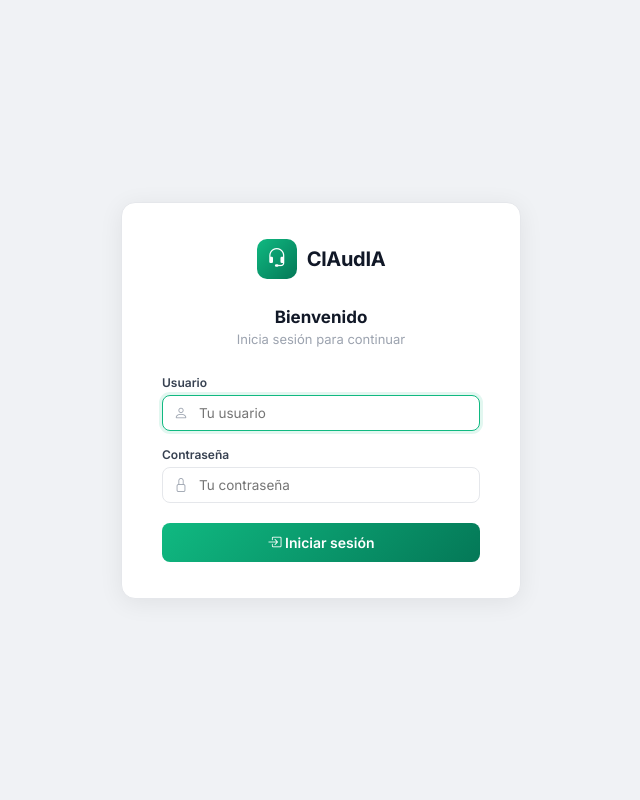
After one commit to VicenteGiaconi/ProyectoEmprendimiento_Grupo3, a Django app: page /accounts/login/ in a window 1280 px wide. The commit adds this page. Shown: the whole page, without its empty margins (319-959 px from the left). Run offline with Django 5.2, Linux system fonts and the light colour scheme.

Commit message:
feat: detalles frontend

```diff
--- a/config/settings.py
+++ b/config/settings.py
@@ -128,6 +128,10 @@ MAX_AUDIO_SIZE_MB = 50
 
 DEEPGRAM_API_KEY = os.environ.get('DEEPGRAM_API_KEY', '')
 
+LOGIN_URL = '/accounts/login/'
+LOGIN_REDIRECT_URL = '/'
+LOGOUT_REDIRECT_URL = '/accounts/login/'
+
 LOGGING = {
     'version': 1,
     'disable_existing_loggers': False,
--- a/config/urls.py
+++ b/config/urls.py
@@ -5,6 +5,7 @@ from django.urls import path, include
 
 urlpatterns = [
     path('admin/', admin.site.urls),
+    path('accounts/', include('django.contrib.auth.urls')),
     path('api/audio/', include('audio_upload.urls')),
-    path('', include('dashboard.urls')),  # Añadida la ruta al dashboard
+    path('', include('dashboard.urls')),
 ] + static(settings.MEDIA_URL, document_root=settings.MEDIA_ROOT)
--- a/dashboard/templates/dashboard.html
+++ b/dashboard/templates/dashboard.html
@@ -319,7 +319,7 @@
                 </div>
                 <div class="col-md-6">
                     <label style="font-size:12px;font-weight:600;color:#374151;
-                                  display:block;margin-bottom:5px;">Criterio para Gemini</label>
+                                  display:block;margin-bottom:5px;">Criterio de evaluación</label>
                     <input type="text" name="new_desc" required
                            placeholder="Ej: El agente solicitó el número de documento..."
                            style="width:100%;border:1px solid #e5e7eb;border-radius:7px;
--- a/dashboard/templates/detail.html
+++ b/dashboard/templates/detail.html
@@ -103,13 +103,13 @@
         </div>
     </div>
 
-    <!-- Evaluación Gemini -->
+    <!-- Evaluación IA -->
     <div class="col-md-7">
         {% if analysis.gemini_analysis %}
         <div class="card" style="padding:20px 22px;height:100%;">
             <div style="font-size:12px;font-weight:700;text-transform:uppercase;
                         letter-spacing:.07em;color:#9ca3af;margin-bottom:16px;">
-                <i class="bi bi-stars me-1" style="color:var(--em-500);"></i>Evaluación Gemini
+                <i class="bi bi-stars me-1" style="color:var(--em-500);"></i>Evaluación IA
             </div>
 
             <!-- Tag row -->
@@ -157,7 +157,7 @@
         <div class="card" style="padding:48px 24px;text-align:center;height:100%;">
             <div class="chart-empty">
                 <i class="bi bi-robot"></i>
-                <span>Análisis Gemini no disponible</span>
+                <span>Análisis no disponible</span>
             </div>
         </div>
         {% endif %}
--- /dev/null
+++ b/dashboard/templates/registration/login.html
@@ -0,0 +1,176 @@
+<!DOCTYPE html>
+<html lang="es">
+<head>
+    <meta charset="UTF-8">
+    <meta name="viewport" content="width=device-width, initial-scale=1.0">
+    <title>Iniciar sesión · ClAudIA</title>
+    <link rel="preconnect" href="https://fonts.googleapis.com">
+    <link href="https://fonts.googleapis.com/css2?family=Inter:wght@400;500;600;700&display=swap" rel="stylesheet">
+    <link href="https://cdn.jsdelivr.net/npm/bootstrap-icons@1.11.3/font/bootstrap-icons.min.css" rel="stylesheet">
+    <style>
+    :root {
+        --em-50:  #ecfdf5; --em-100: #d1fae5; --em-200: #a7f3d0;
+        --em-300: #6ee7b7; --em-400: #34d399; --em-500: #10b981;
+        --em-600: #059669; --em-700: #047857; --em-800: #065f46;
+        --em-900: #064e3b; --em-950: #022c22;
+    }
+    *, *::before, *::after { box-sizing: border-box; }
+    body {
+        font-family: 'Inter', system-ui, sans-serif;
+        background: #f0f2f5;
+        min-height: 100vh;
+        display: flex;
+        align-items: center;
+        justify-content: center;
+        margin: 0;
+        font-size: 14px;
+    }
+    .login-card {
+        background: #fff;
+        border: 1px solid #e5e7eb;
+        border-radius: 14px;
+        box-shadow: 0 4px 24px rgba(0,0,0,.07);
+        padding: 36px 40px;
+        width: 100%;
+        max-width: 400px;
+    }
+    .brand {
+        display: flex;
+        align-items: center;
+        gap: 10px;
+        margin-bottom: 28px;
+        justify-content: center;
+    }
+    .brand-icon {
+        width: 40px; height: 40px;
+        background: linear-gradient(135deg, var(--em-500), var(--em-700));
+        border-radius: 10px;
+        display: flex; align-items: center; justify-content: center;
+        color: #fff; font-size: 20px;
+    }
+    .brand-name {
+        font-size: 20px;
+        font-weight: 700;
+        color: #111827;
+        letter-spacing: -.3px;
+    }
+    h1 {
+        font-size: 17px;
+        font-weight: 700;
+        color: #111827;
+        margin: 0 0 4px;
+        text-align: center;
+    }
+    .subtitle {
+        font-size: 13px;
+        color: #9ca3af;
+        text-align: center;
+        margin: 0 0 28px;
+    }
+    label {
+        display: block;
+        font-size: 12px;
+        font-weight: 600;
+        color: #374151;
+        margin-bottom: 5px;
+    }
+    .input-wrap {
+        position: relative;
+        margin-bottom: 16px;
+    }
+    .input-wrap i {
+        position: absolute;
+        left: 12px;
+        top: 50%;
+        transform: translateY(-50%);
+        color: #9ca3af;
+        font-size: 14px;
+    }
+    input[type="text"], input[type="password"] {
+        width: 100%;
+        padding: 9px 12px 9px 36px;
+        border: 1px solid #e5e7eb;
+        border-radius: 8px;
+        font-size: 13.5px;
+        font-family: inherit;
+        color: #111827;
+        outline: none;
+        transition: border-color .12s, box-shadow .12s;
+    }
+    input:focus {
+        border-color: var(--em-500);
+        box-shadow: 0 0 0 3px rgba(16,185,129,.12);
+    }
+    .error-box {
+        background: #fef2f2;
+        border: 1px solid #fecaca;
+        border-radius: 8px;
+        padding: 10px 14px;
+        margin-bottom: 18px;
+        font-size: 13px;
+        color: #b91c1c;
+        display: flex;
+        align-items: center;
+        gap: 8px;
+    }
+    .btn-login {
+        width: 100%;
+        padding: 11px;
+        border: none;
+        border-radius: 8px;
+        background: linear-gradient(135deg, var(--em-500), var(--em-700));
+        color: #fff;
+        font-size: 14px;
+        font-weight: 600;
+        font-family: inherit;
+        cursor: pointer;
+        transition: opacity .15s;
+        margin-top: 4px;
+    }
+    .btn-login:hover { opacity: .9; }
+    </style>
+</head>
+<body>
+
+<div class="login-card">
+    <div class="brand">
+        <div class="brand-icon"><i class="bi bi-headset"></i></div>
+        <span class="brand-name">ClAudIA</span>
+    </div>
+
+    <h1>Bienvenido</h1>
+    <p class="subtitle">Inicia sesión para continuar</p>
+
+    {% if form.errors %}
+    <div class="error-box">
+        <i class="bi bi-exclamation-circle-fill"></i>
+        Usuario o contraseña incorrectos. Intenta de nuevo.
+    </div>
+    {% endif %}
+
+    <form method="post">
+        {% csrf_token %}
+        <label for="id_username">Usuario</label>
+        <div class="input-wrap">
+            <i class="bi bi-person"></i>
+            <input type="text" name="username" id="id_username"
+                   autocomplete="username" autofocus required
+                   placeholder="Tu usuario">
+        </div>
+
+        <label for="id_password">Contraseña</label>
+        <div class="input-wrap">
+            <i class="bi bi-lock"></i>
+            <input type="password" name="password" id="id_password"
+                   autocomplete="current-password" required
+                   placeholder="Tu contraseña">
+        </div>
+
+        <button type="submit" class="btn-login">
+            <i class="bi bi-box-arrow-in-right"></i> Iniciar sesión
+        </button>
+    </form>
+</div>
+
+</body>
+</html>
--- a/dashboard/views.py
+++ b/dashboard/views.py
@@ -4,6 +4,7 @@ from datetime import date, datetime, timedelta, timezone
 
 import pandas as pd
 import plotly.express as px
+from django.contrib.auth.decorators import login_required
 from django.shortcuts import render, redirect, get_object_or_404
 
 from .forms import AudioFileUploadForm
@@ -96,6 +97,7 @@ def _chart_html(fig) -> str:
     return fig.to_html(full_html=False, include_plotlyjs=False)
 
 
+@login_required
 def upload_audio(request):
     if request.method == 'POST':
         form = AudioFileUploadForm(request.POST, request.FILES)
@@ -129,6 +131,7 @@ def upload_audio(request):
     return render(request, 'upload.html', {'form': form})
 
 
+@login_required
 def dashboard(request):
     if request.method == 'POST':
         if 'add_rule' in request.POST:
@@ -331,6 +334,7 @@ def dashboard(request):
     })
 
 
+@login_required
 def detail(request, audio_file_id):
     audio_file = get_object_or_404(AudioFile, id=audio_file_id)
     analysis = get_analysis(audio_file_id)
```
Also changed, not shown: dashboard/templates/base.html (+9 -0 lines), analytics.db.
